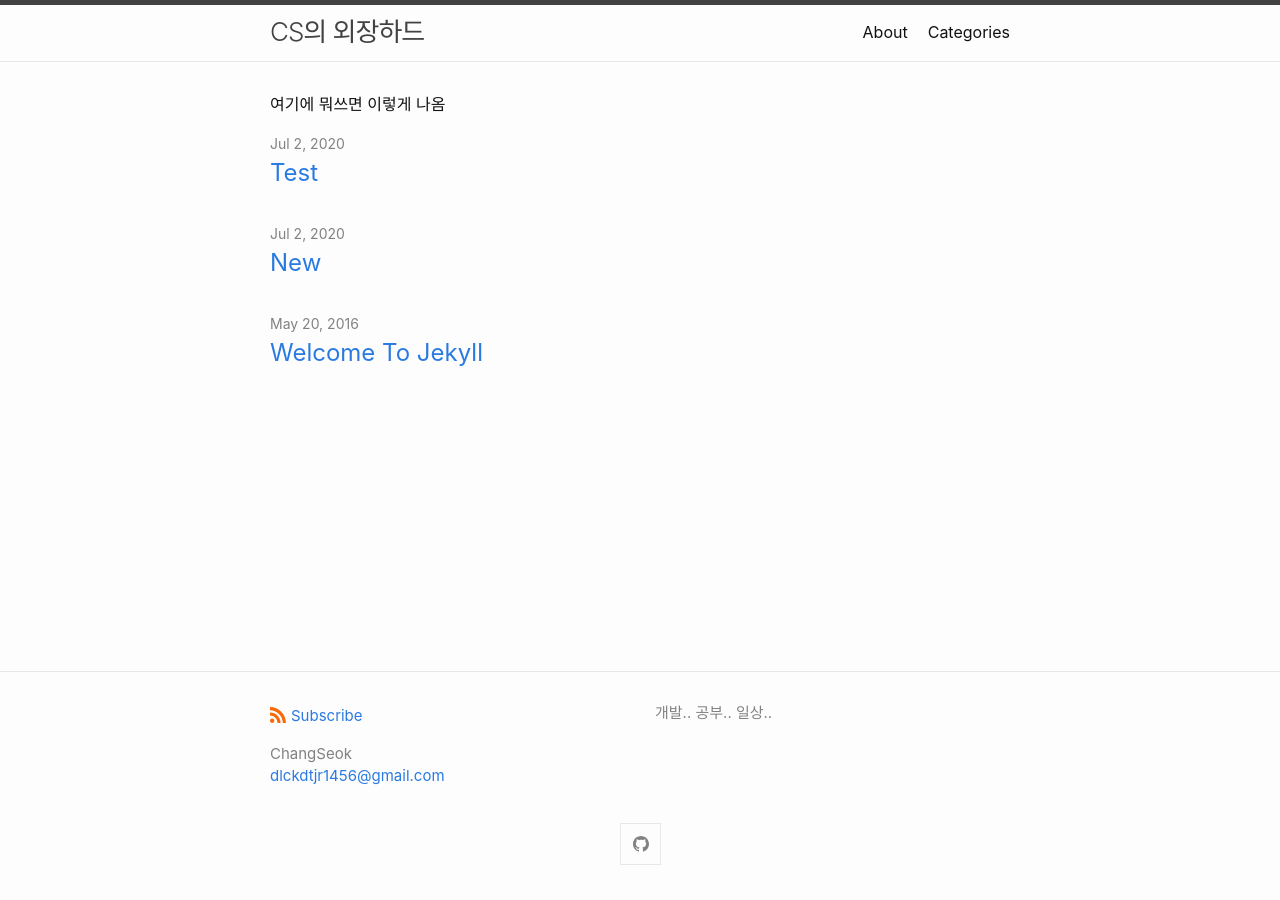
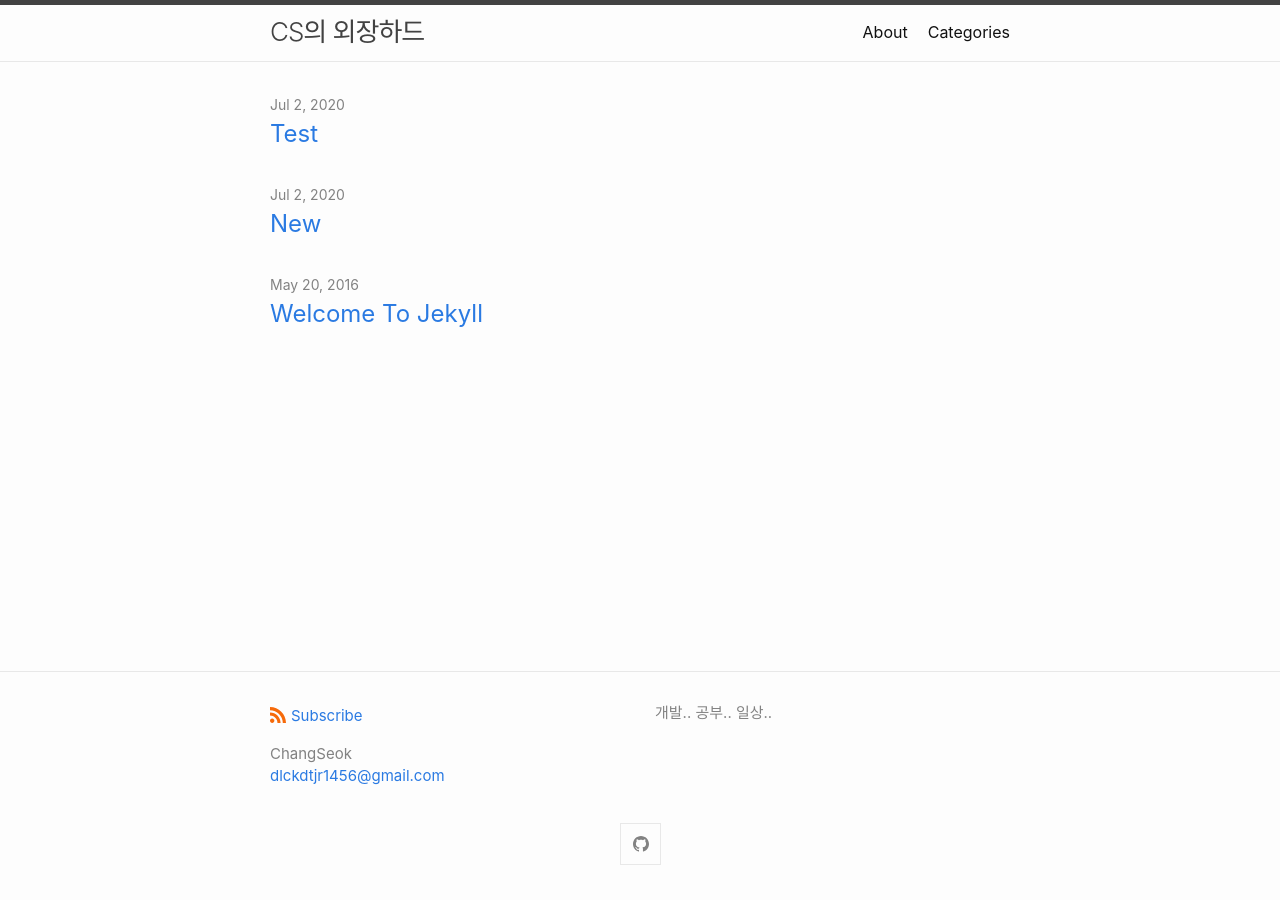
Before and after one commit to ChangSeok-Lee/ChangSeok-Lee.github.io, a Jekyll site: the page built from index.md, in a window 1280 px wide. Built offline with Jekyll 4.4.1, drawn with Linux system fonts in a browser that asks for light colours; our own code applies the rules of GitHub Pages for plain Markdown files.

Commit message:
Update index.md

```diff
--- a/index.md
+++ b/index.md
@@ -1,4 +1,3 @@
 ---
 layouts: home
 ---
-여기에 뭐쓰면 이렇게 나옴
```
